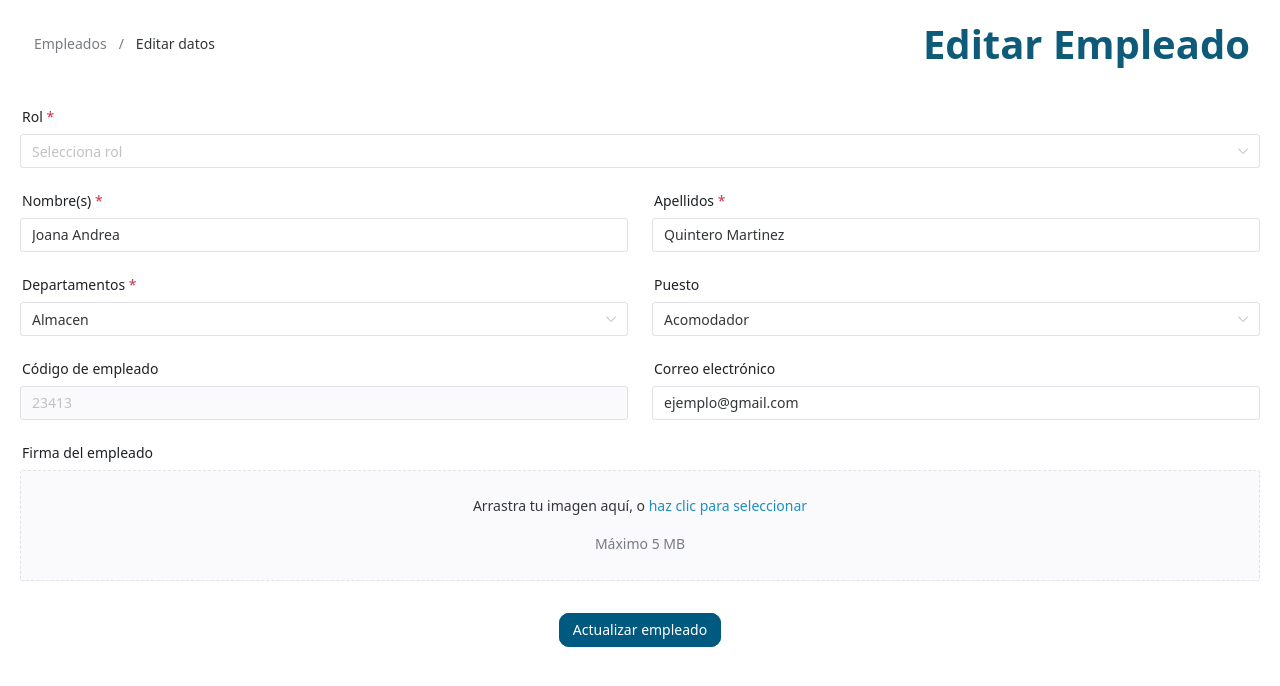
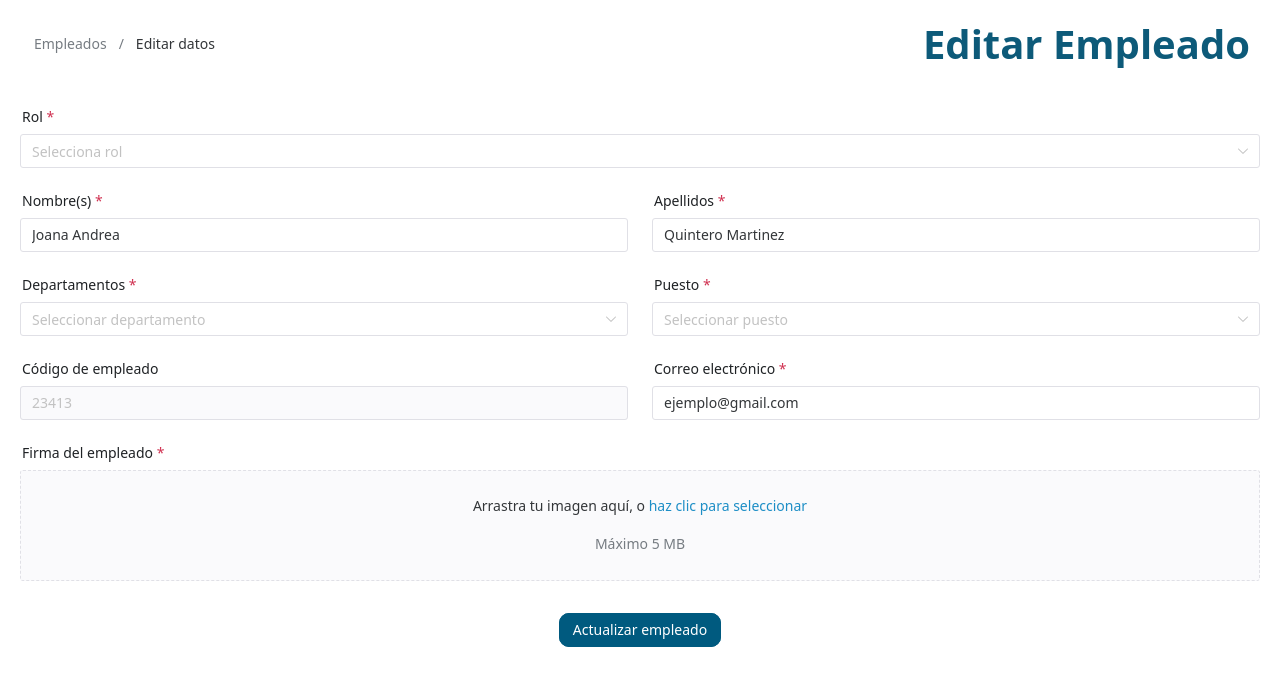
Before and after one commit to AntonioCarri11o/saec-frontend, a Vue app: page /updateuser in a window 1280 px wide. Shown: the top 686 px of the page. Built offline with nearby package versions, Linux system fonts and the light colour scheme.

Commit message:
fix. validation and error handling

```diff
--- a/src/views/UpdateUserView.vue
+++ b/src/views/UpdateUserView.vue
@@ -16,7 +16,7 @@
     <!-- Cuerpo -->
     <div class="container">
       <n-form ref="formRef" :model="formValue" :rules="rules" label-placement="top">
-        <n-form-item path="rol" label="Rol">
+        <n-form-item path="roles" label="Rol">
           <n-select
             v-model:value="formValue.roles"
             placeholder="Selecciona rol"
@@ -36,12 +36,12 @@
         <div class="grid-container">
           <n-form-item path="departamentos" label="Departamentos">
             <n-select
-              v-model:value="formValue.departamento"
+              v-model:value="formValue.departamentos"
               placeholder="Seleccionar departamento"
               :options="optionsDepartment"
             />
           </n-form-item>
-          <n-form-item path="job" label="Puesto">
+          <n-form-item path="puesto" label="Puesto">
             <n-select
               v-model:value="formValue.puesto"
               placeholder="Seleccionar puesto"
@@ -59,8 +59,8 @@
           </n-form-item>
         </div>
 
-        <n-form-item path="sign" label="Firma del empleado">
-          <n-upload accept=".jpg,.jpeg,.png" @change="(file) => (formValue.firmaEmpleado = file.file)">
+        <n-form-item path="firmaEmpleado" label="Firma del empleado">
+          <n-upload @change="handleFileUpload" accept=".jpg,.jpeg,.png">
             <n-upload-dragger>
               <n-text>Arrastra tu imagen aquí, o <n-text style="color:#1d8ec6;">haz clic para seleccionar</n-text></n-text>
               <n-p depth="3">Máximo 5 MB</n-p>
@@ -80,75 +80,131 @@ import { defineComponent, ref } from "vue";
 
 export default defineComponent({
   setup() {
+    const handleValidateClick = async () => {
+  try {
+    await formRef.value?.validate();
+    console.log("Formulario válido:", JSON.stringify(formValue.value));
+  } catch (errors) {
+    return Promise.resolve();
+  }
+};
+
+    const handleFileUpload = (file) => {
+  if (file.file) {
+    formValue.value.firmaEmpleado = file.file;
+  } else {
+    formValue.value.firmaEmpleado = null;
+  }
+};
+
 const rules = {
   nombre: [
     {
       required: true,
       validator(rule, value) {
         if (!value) {
-              return new Error("Nombre es obligatorio");
-            // } else if (!/^\d*$/.test(value)) {
-            //   return new Error("Age should be an integer");
+          return Promise.reject("Nombre es obligatorio");
         } else if (value.length < 3) {
           return new Error("El nombre debe tener al menos 3 caracteres.");
         }
         return true;
       },
-          trigger: ["input", "blur"]
-        }
-      ],
-      rol: [
-        {
-          required: true,
-          validator(rule,value){
-            if(!value){
-              return new Error("Rol es obligatorio");
-            }
-            return true;
+      trigger: ["input", "blur"],
     },
-          trigger: ["input", "blur"]
-        }
   ],
   apellidos: [
     {
       required: true,
       validator(rule, value) {
         if (!value) {
-              return new Error("Apellidos es obligatorio");
+          return new Error("Los apellidos son obligatorios.");
         } else if (value.length < 3) {
-              return new Error("El nombre debe tener al menos 3 caracteres.");
+          return new Error("Los apellidos deben tener al menos 3 caracteres.");
         }
         return true;
       },
-          trigger: ["input", "blur"]
+      trigger: ["input", "blur"],
+    },
+  ],
+  roles: [
+    {
+      required: true,
+      validator(rule, value) {
+        if (!value) {
+          return new Error("El rol es obligatorio.");
         }
+        return true;
+      },
+      trigger: ["change", "blur"],
+    },
   ],
   departamentos: [
     {
       required: true,
-          validator(rule,value){
-            if(!value){
-              return new Error("Rol es obligatorio");
+      validator(rule, value) {
+        if (!value) {
+          return new Error("El departamento es obligatorio.");
         }
         return true;
       },
-          trigger: ["input", "blur"]
+      trigger: ["change", "blur"],
+    },
+  ],
+  puesto: [
+    {
+      required: true,
+      validator(rule, value) {
+        if (!value) {
+          return new Error("El puesto es obligatorio.");
         }
-      ]
+        return true;
+      },
+      trigger: ["change", "blur"],
+    },
+  ],
+  email: [
+    {
+      required: true,
+      validator(rule, value) {
+        if (!value) {
+          return new Error("El correo electrónico es obligatorio.");
+        } else if (!/^[^\s@]+@[^\s@]+\.[^\s@]+$/.test(value)) {
+          return new Error("Ingrese un correo electrónico válido.");
+        }
+        return true;
+      },
+      trigger: ["input", "blur"],
+    },
+  ],
+  firmaEmpleado: [
+    {
+      required: true,
+      validator(rule, value) {
+        if (!value) {
+          return new Error("La firma del empleado es obligatoria.");
+        }
+        return true;
+      },
+      trigger: ["change"],
+    },
+  ],
 };
+
     const formRef = ref(null);
     const formValue = ref({
       roles: null,
       nombre: "Joana Andrea",
       apellidos: "Quintero Martinez",
-      departamento: "Almacen",
-      puesto: "Acomodador",
+      departamentos: null,
+      puesto: null,
       codigoUsuario: "23413",
       email: "ejemplo@gmail.com",
       firmaEmpleado: null,
     });
 
     return {
+      handleValidateClick,
+      handleFileUpload,
       formRef,
       optionsRol: [
         { label: "Administrador", value: "valor1" },
@@ -164,16 +220,6 @@ export default defineComponent({
       ],
       formValue,
       rules,
-      handleValidateClick(e) {
-        e.preventDefault();
-        formRef.value?.validate((errors) => {
-          if (!errors) {
-            console.log("Sin errores", JSON.stringify(formValue.value));
-          } else {
-            console.log(errors);
-          }
-        });
-      },
     };
   },
 });
```
Lines whose indentation alone changed are shown as unchanged.
